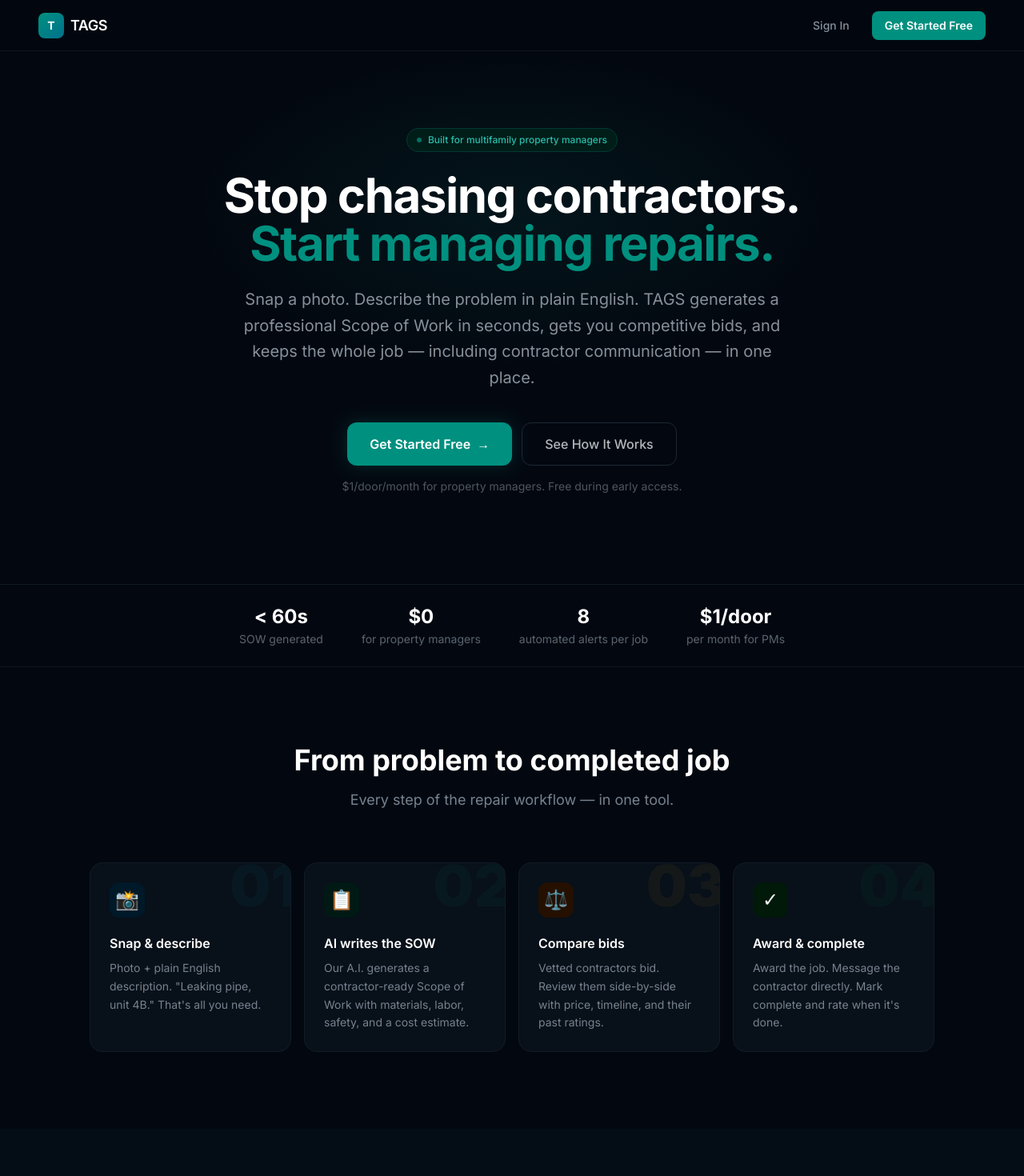
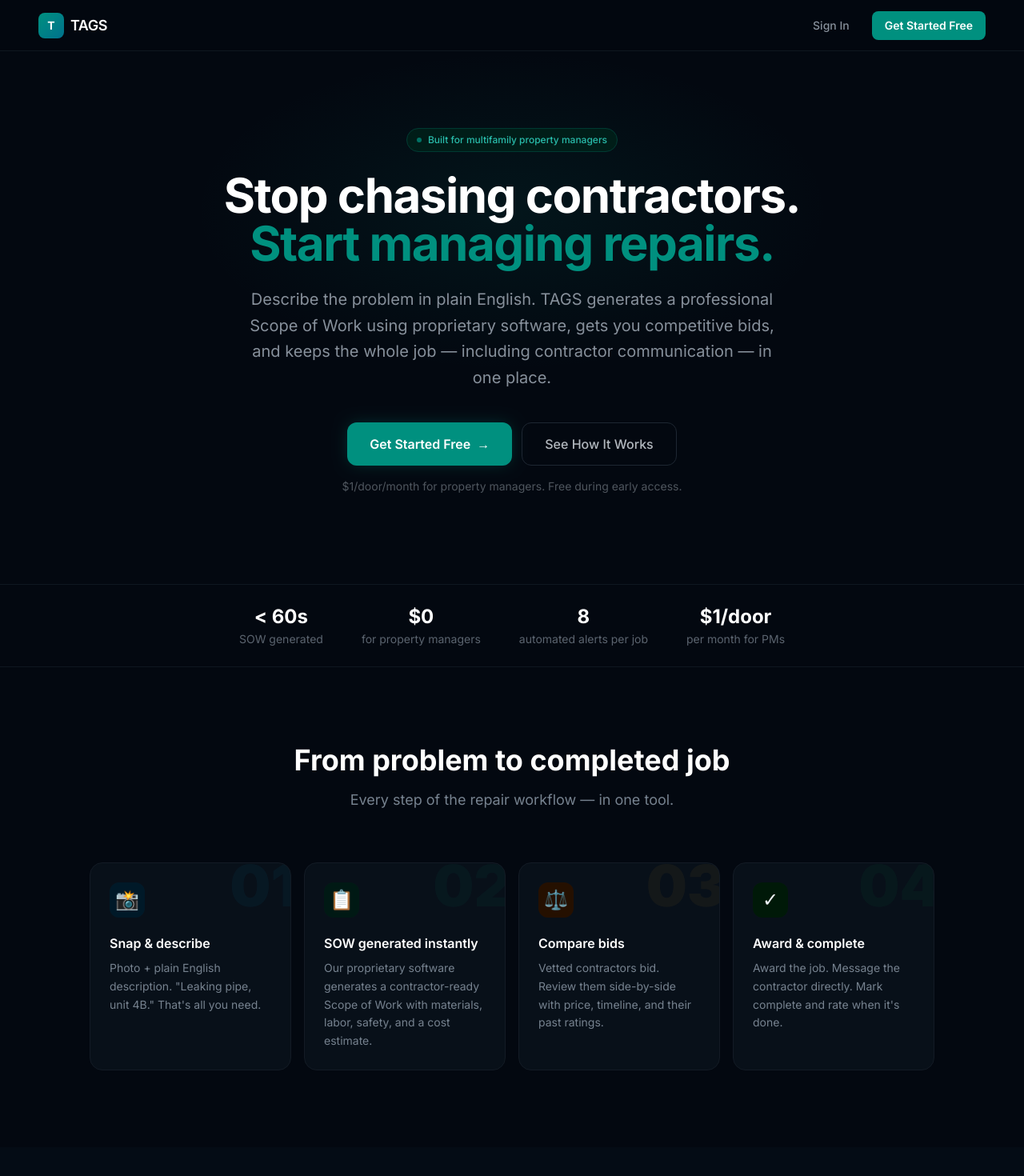
Before and after one commit to willcoatney/tags, a Next.js app: page / in a window 1280 px wide. Shown: the top 1470 px of the page at 80% size. Built offline with nearby package versions, Linux system fonts and the light colour scheme; no server answers.

Commit message:
Replace AI-generated SOW language with proprietary software on home page

```diff
--- a/src/app/page.tsx
+++ b/src/app/page.tsx
@@ -66,7 +66,7 @@
           </h1>
 
           <p className="text-xl leading-relaxed mb-10 max-w-2xl mx-auto" style={{ color: 'oklch(0.65 0.02 252)' }}>
-            Snap a photo. Describe the problem in plain English. TAGS generates a professional Scope of Work in seconds, gets you competitive bids, and keeps the whole job — including contractor communication — in one place.
+            Describe the problem in plain English. TAGS generates a professional Scope of Work using proprietary software, gets you competitive bids, and keeps the whole job — including contractor communication — in one place.
           </p>
 
           <div className="flex flex-col sm:flex-row gap-3 justify-center">
@@ -126,8 +126,8 @@
             {
               step: '02',
               icon: '📋',
-              title: 'AI writes the SOW',
-              body: 'Our A.I. generates a contractor-ready Scope of Work with materials, labor, safety, and a cost estimate.',
+              title: 'SOW generated instantly',
+              body: 'Our proprietary software generates a contractor-ready Scope of Work with materials, labor, safety, and a cost estimate.',
               accent: 'oklch(0.57 0.135 183)',
               bg: 'oklch(0.18 0.06 183)',
             },
@@ -555,7 +555,7 @@
               <ul className="space-y-3 mb-8">
                 {[
                   'Unlimited projects with unit-level tracking',
-                  'AI-generated Scope of Work on every project',
+                  'Scope of Work generated by proprietary software on every project',
                   'Side-by-side bid comparison with ratings',
                   'Two-way SMS messaging with contractors',
                   'Full alert suite — bid, award, complete',
```
